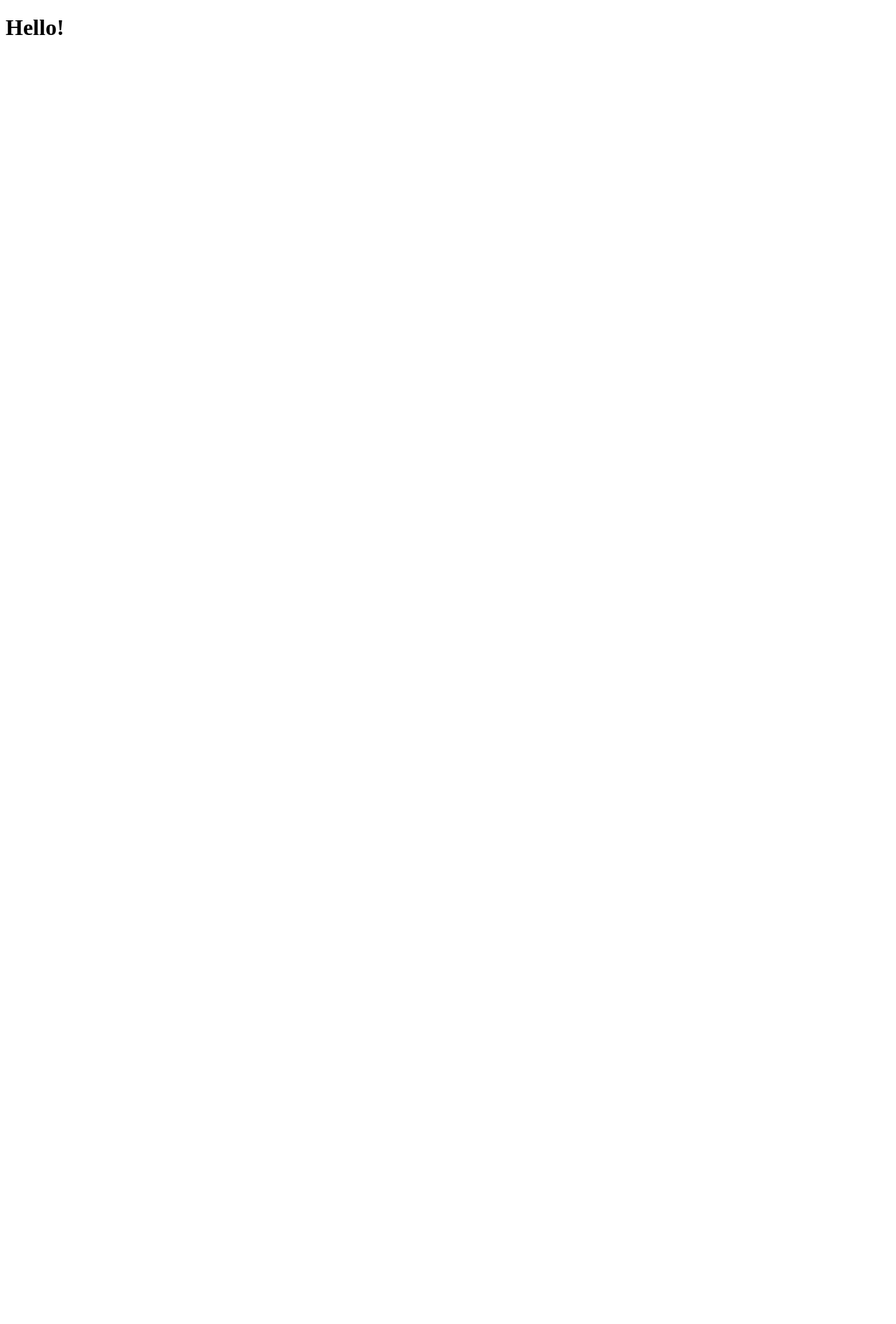
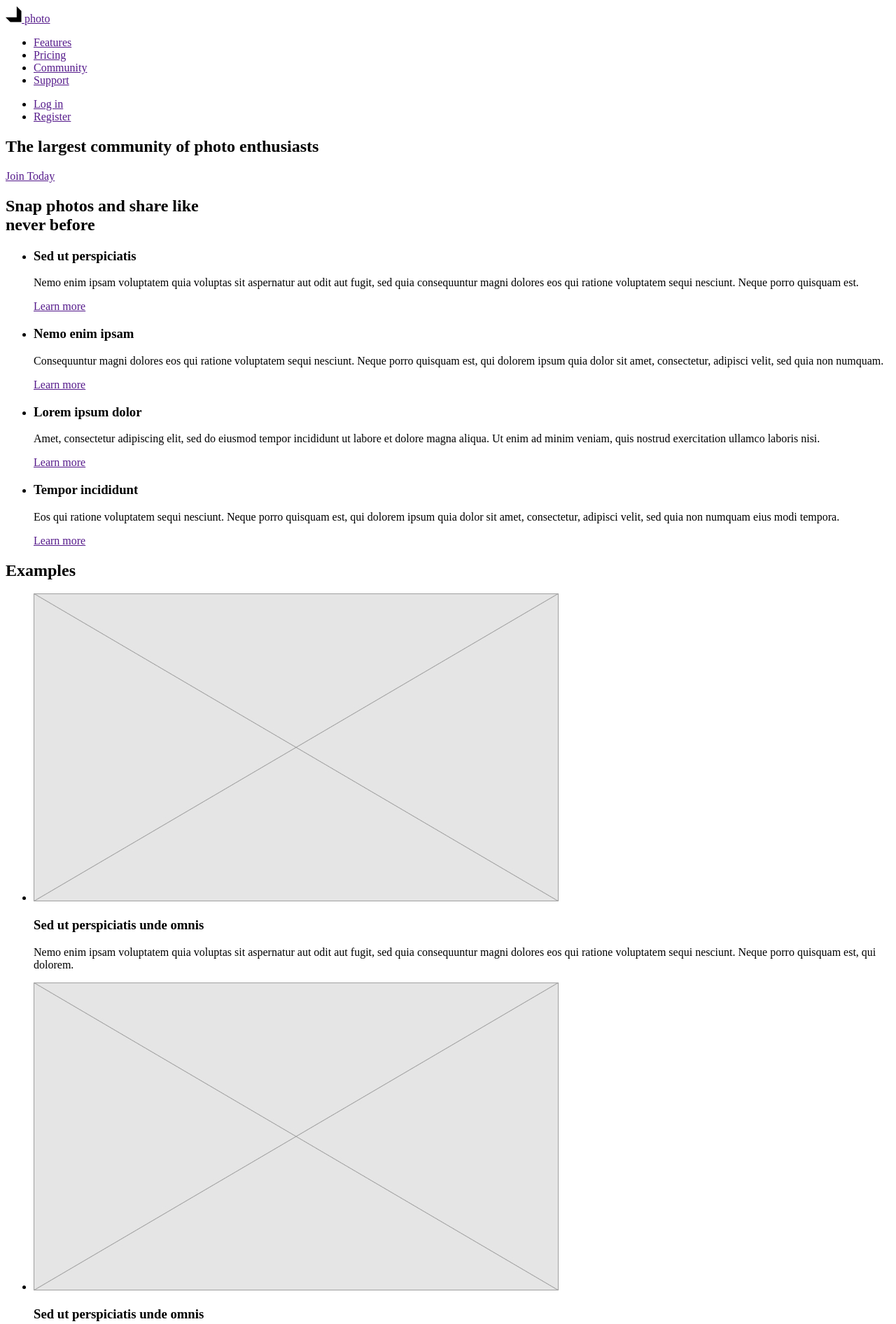
Before and after one commit to Ivanka1905/tutorial, a plain HTML site: page index.html in a window 1280 px wide. Shown: the top 1892 px of the page at 70% size. Before the commit the page ends 800 px from the top, so only its background shows below. Drawn offline with Linux system fonts and the light colour scheme.

Commit message:
базова верстка html (без footer)

```diff
--- a/index.html
+++ b/index.html
@@ -1,12 +1,117 @@
 <!DOCTYPE html>
 <html lang="en">
+
 <head>
-    <meta charset="UTF-8">
-    <meta http-equiv="X-UA-Compatible" content="IE=edge">
-    <meta name="viewport" content="width=device-width, initial-scale=1.0">
-    <title>Document</title>
+    <meta charset="UTF-8" />
+    <meta http-equiv="X-UA-Compatible" content="IE=edge" />
+    <meta name="viewport" content="width=device-width, initial-scale=1.0" />
+    <title>Sample Wireframe</title>
 </head>
+
 <body>
-    <h1>Hello!</h1>
+    <!--Header-->
+    <header>
+        <nav>
+            <a href="">
+                <img src="./images/Union.svg" alt="logo" />
+                photo</a>
+            <ul>
+                <li><a href="">Features</a></li>
+                <li><a href="">Pricing</a></li>
+                <li><a href="">Community</a></li>
+                <li><a href="">Support</a></li>
+            </ul>
+            <ul>
+                <li><a href="">Log in</a></li>
+                <li><a href="">Register</a></li>
+            </ul>
+        </nav>
+    </header>
+    <main>
+        <!--hero-->
+        <section>
+            <h1>The largest community of photo enthusiasts</h1>
+            <a href="">Join Today</a>
+        </section>
+        <!--info-->
+        <section>
+            <h2>Snap photos and share like <br> never before</h2>
+            <ul>
+                <li>
+                    <h3>Sed ut perspiciatis</h3>
+                    <p>Nemo enim ipsam voluptatem quia voluptas sit aspernatur aut odit aut fugit, sed quia consequuntur
+                        magni dolores eos qui
+                        ratione voluptatem sequi nesciunt. Neque porro quisquam est.</p>
+                    <a href="">Learn more</a>
+                </li>
+                <li>
+                    <h3>Nemo enim ipsam</h3>
+                    <p>Consequuntur magni dolores eos qui ratione voluptatem sequi nesciunt. Neque porro quisquam est,
+                        qui dolorem ipsum quia
+                        dolor sit amet, consectetur, adipisci velit, sed quia non numquam.</p>
+                    <a href="">Learn more</a>
+                </li>
+                <li>
+                    <h3>Lorem ipsum dolor</h3>
+                    <p>Amet, consectetur adipiscing elit, sed do eiusmod tempor incididunt ut labore et dolore magna
+                        aliqua. Ut enim ad minim
+                        veniam, quis nostrud exercitation ullamco laboris nisi.</p>
+                    <a href="">Learn more</a>
+                </li>
+                <li>
+                    <h3>Tempor incididunt</h3>
+                    <p>Eos qui ratione voluptatem sequi nesciunt. Neque porro quisquam est, qui dolorem ipsum quia dolor
+                        sit amet, consectetur,
+                        adipisci velit, sed quia non numquam eius modi tempora.</p>
+                    <a href="">Learn more</a>
+                </li>
+            </ul>
+        </section>
+        <!--examples-->
+        <section>
+            <h2>Examples</h2>
+            <ul>
+                <li><img src="./images/Rectangle.jpg" alt="photo of forest" width="750">
+                    <h3>Sed ut perspiciatis unde omnis</h3>
+                    <p>Nemo enim ipsam voluptatem quia voluptas sit aspernatur aut odit aut fugit, sed quia consequuntur
+                        magni dolores eos qui
+                        ratione voluptatem sequi nesciunt. Neque porro quisquam est, qui dolorem.</p>
+                </li>
+                <li><img src="./images/Rectangle.jpg" alt="photo of animal" width="750">
+                    <h3>Sed ut perspiciatis unde omnis</h3>
+                    <p>Nemo enim ipsam voluptatem quia voluptas sit aspernatur aut odit aut fugit, sed quia consequuntur
+                        magni dolores eos qui
+                        ratione voluptatem sequi nesciunt. Neque porro quisquam est, qui dolorem.</p>
+                </li>
+            </ul>
+        </section>
+        <!--partners-->
+        <section>
+            <h2>You’re in good company</h2>
+            <p>Lorem ipsum dolor sit amet, consectetur adipiscing elit, sed do eiusmod tempor incididunt ut labore</p>
+            <ul>
+                <li><a href=""><img src="./images/Rectangle.svg" alt="logo"></a></li>
+                <li><a href=""><img src="./images/Rectangle.svg" alt="logo"></a></li>
+                <li><a href=""><img src="./images/Rectangle.svg" alt="logo"></a></li>
+                <li><a href=""><img src="./images/Rectangle.svg" alt="logo"></a></li>
+                <li><a href=""><img src="./images/Rectangle.svg" alt="logo"></a></li>
+                <li><a href=""><img src="./images/Rectangle.svg" alt="logo"></a></li>
+                <li><a href=""><img src="./images/Rectangle.svg" alt="logo"></a></li>
+            </ul>
+        </section>
+        <!--unit-->
+        <section>
+            <h2>Unit</h2>
+            <p>Lorem ipsum dolor sit amet, consectetur adipiscing elit, sed do eiusmod tempor incididunt ut labore</p>
+            <ul>
+                <li><a href="">Join Today</a></li>
+                <li><a href="">Contact us</a></li>
+            </ul>
+        </section>
+
+    </main>
+    <!--footer-->
+    <footer>Footer</footer>
 </body>
+
 </html>
```
